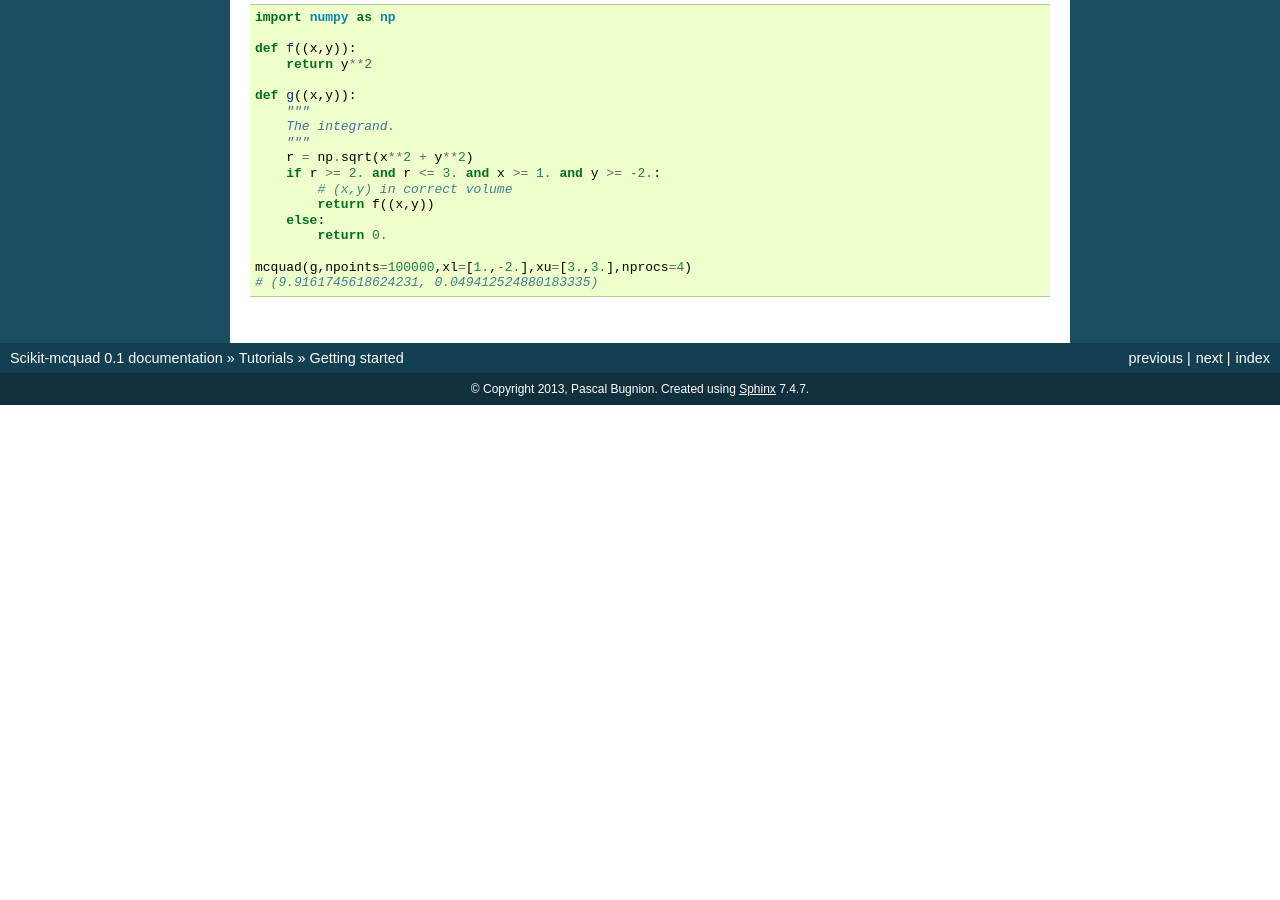
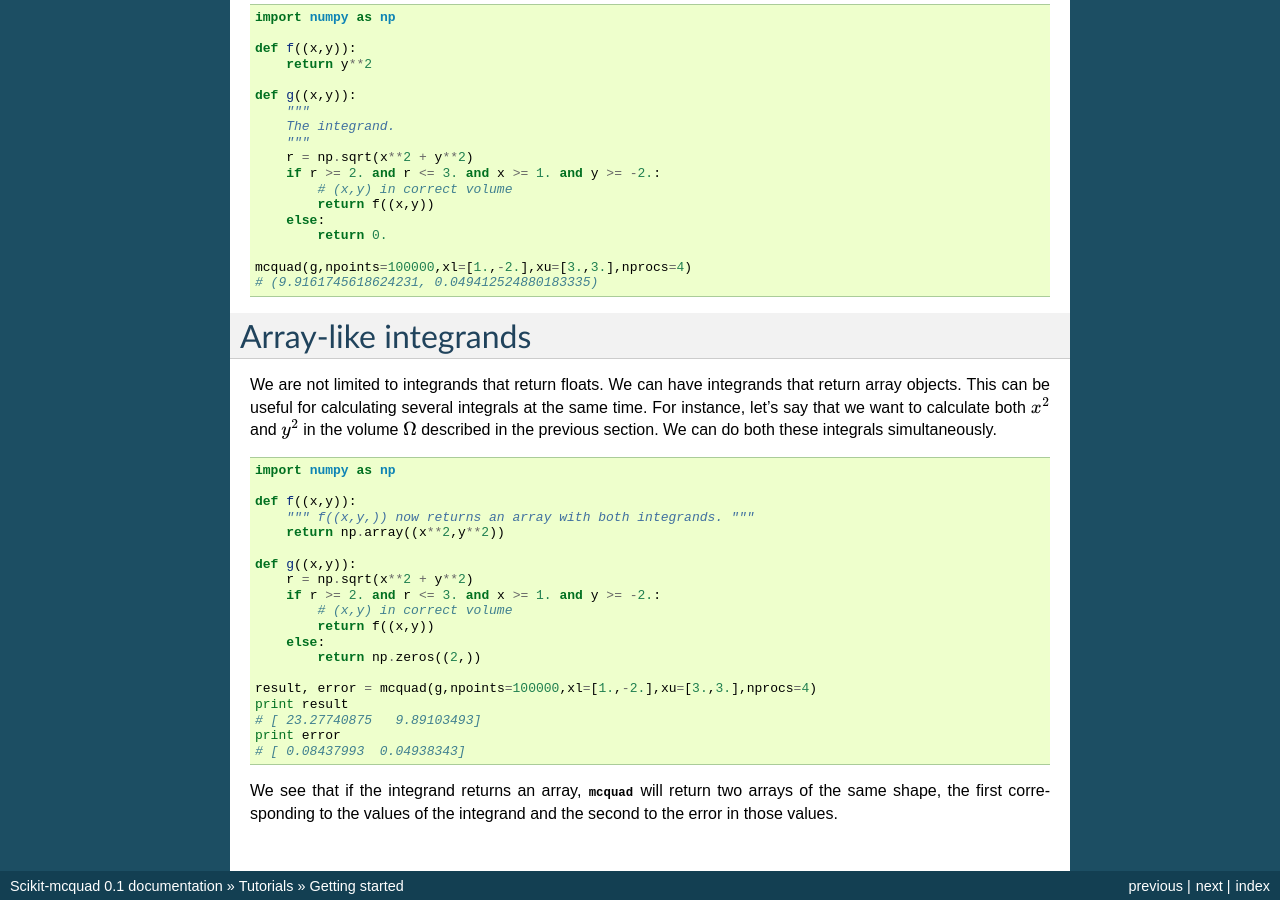
Before and after one commit to scikit-monaco/scikit-monaco, a Sphinx documentation site: the page built from doc/source/tutorials/getting_started.rst, in a window 1280 px wide and 900 px high, scrolled down 2629 px. Built offline with Sphinx 7.4.7, drawn with Linux system fonts in a browser that asks for light colours; before the commit the page ends 3034 px from its top, so only the background shows below that; some of the changed text lies outside the part shown.

Commit message:
DOC: Added section on array integrands to tutorial.

```diff
--- a/doc/source/tutorials/getting_started.rst
+++ b/doc/source/tutorials/getting_started.rst
@@ -139,3 +139,39 @@ To give a concrete example, let's take :math:`f(x,y) = y^2`.
 
     mcquad(g,npoints=100000,xl=[1.,-2.],xu=[3.,3.],nprocs=4)
     # (9.9161745618624231, 0.049412524880183335)
+
+
+Array-like integrands
+=====================
+
+We are not limited to integrands that return floats. We can have integrands
+that return array objects. This can be useful for calculating several integrals
+at the same time. For instance, let's say that we want to calculate
+both :math:`x^2` and :math:`y^2` in the volume :math:`\Omega` described in the
+previous section. We can do both these integrals simultaneously.
+
+.. code:: python
+
+    import numpy as np
+
+    def f((x,y)):
+        """ f((x,y,)) now returns an array with both integrands. """
+        return np.array((x**2,y**2))
+
+    def g((x,y)):
+        r = np.sqrt(x**2 + y**2)
+        if r >= 2. and r <= 3. and x >= 1. and y >= -2.:
+            # (x,y) in correct volume
+            return f((x,y))
+        else:
+            return np.zeros((2,))
+
+    result, error = mcquad(g,npoints=100000,xl=[1.,-2.],xu=[3.,3.],nprocs=4)
+    print result
+    # [ 23.27740875   9.89103493]
+    print error
+    # [ 0.08437993  0.04938343]
+
+We see that if the integrand returns an array, :func:`mcquad` will return two
+arrays of the same shape, the first corresponding to the values of the
+integrand and the second to the error in those values.
```
